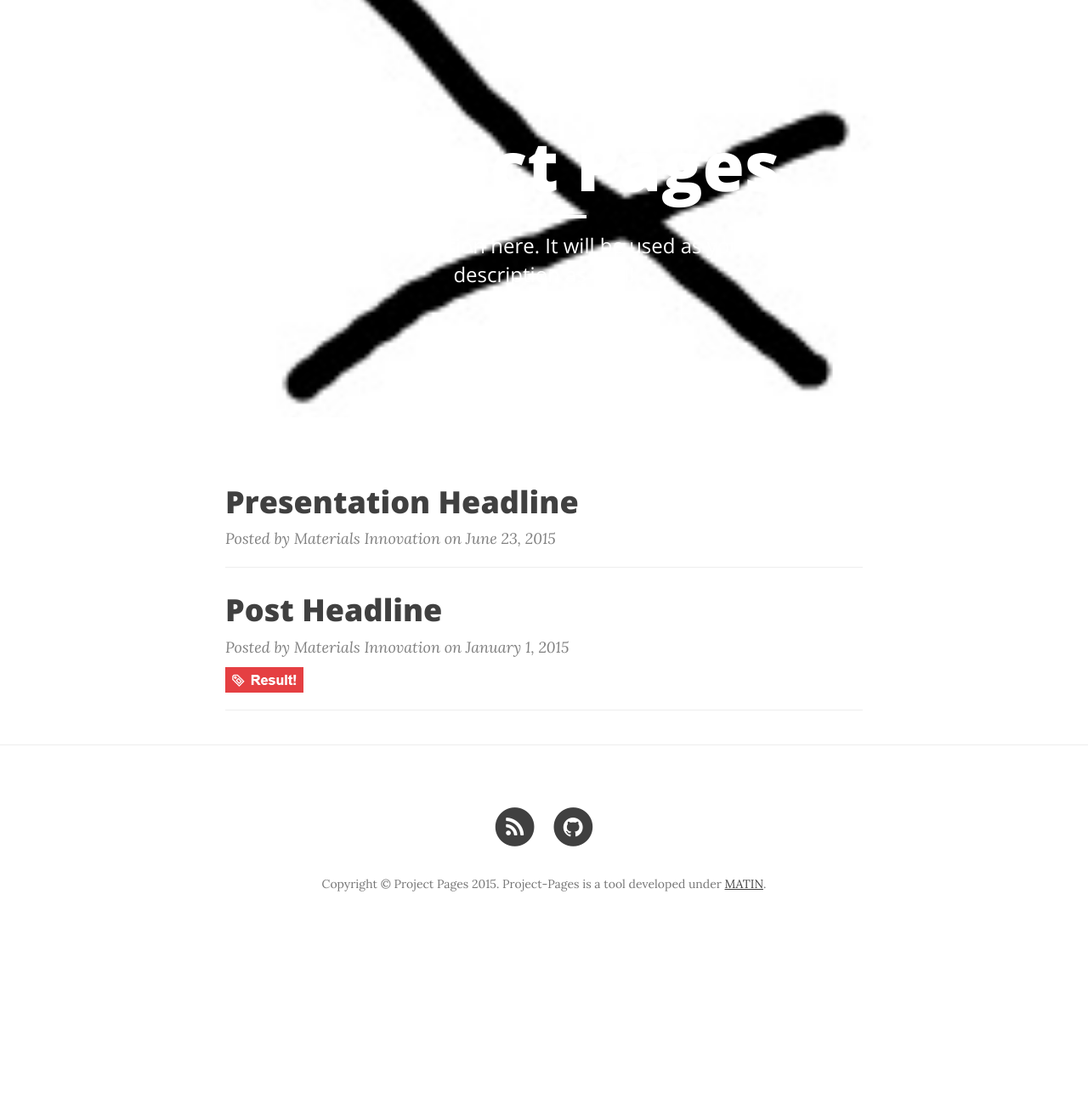
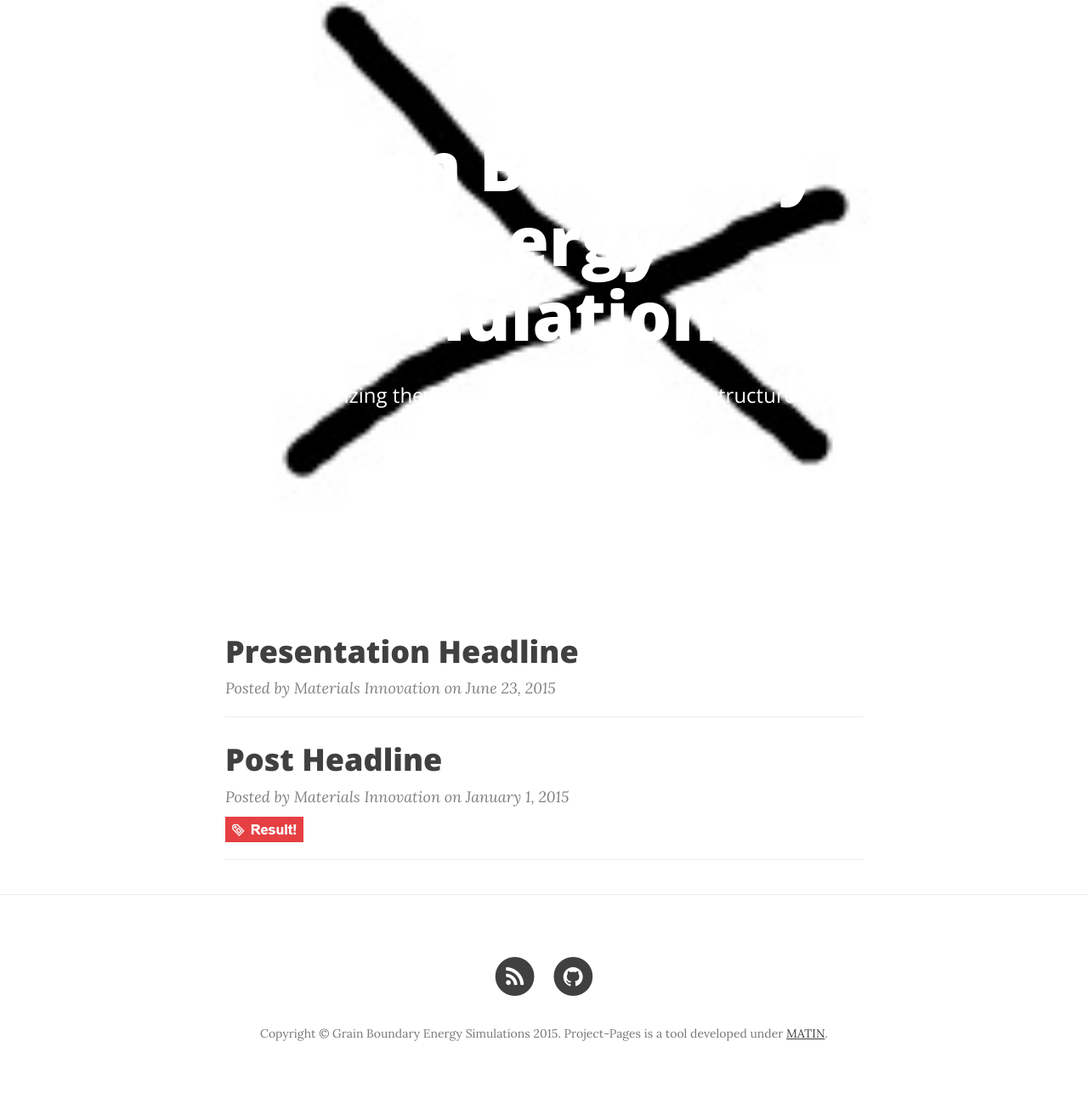
Before and after one commit to JAGomberg/testproject, a Jekyll site: the page built from index.html, in a window 1280 px wide. Shown: the whole page at 85% size. Built offline with Jekyll 4.4.1, drawn with Linux system fonts in a browser that asks for light colours; nearby versions of some CDN libraries; the list of posts is cut into pages by our own code; before the commit the page ends 1116 px from its top, so only the background shows below that.

Commit message:
Update _config.yml

```diff
--- a/_config.yml
+++ b/_config.yml
@@ -1,9 +1,9 @@
 # Site settings
 
-title: Project Pages
+title: Grain Boundary Energy Simulations
 header-img: img/header-img.jpg
-email: your-email@yourdomain.com
-description: "Write your site description here. It will be used as your sites meta description as well!"
+email: j~gom~be~rg~3 AT g~ate~ch DOT e~du without the ~'s
+description: "Characterizing the the relationship between the structure and energy across the grain boundary"
 baseurl: "/testproject"
 url: "http://JAGomberg.github.io"
 github_username:  JAGomberg
```
